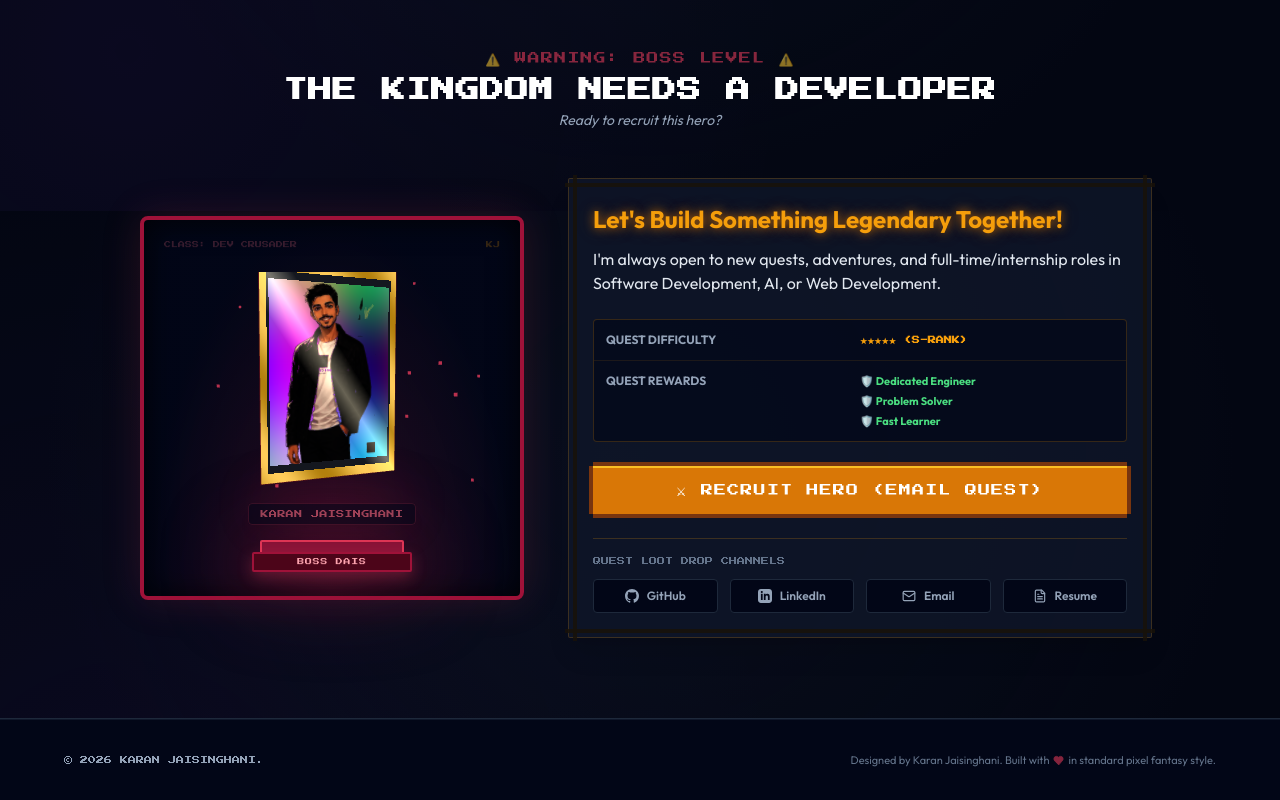
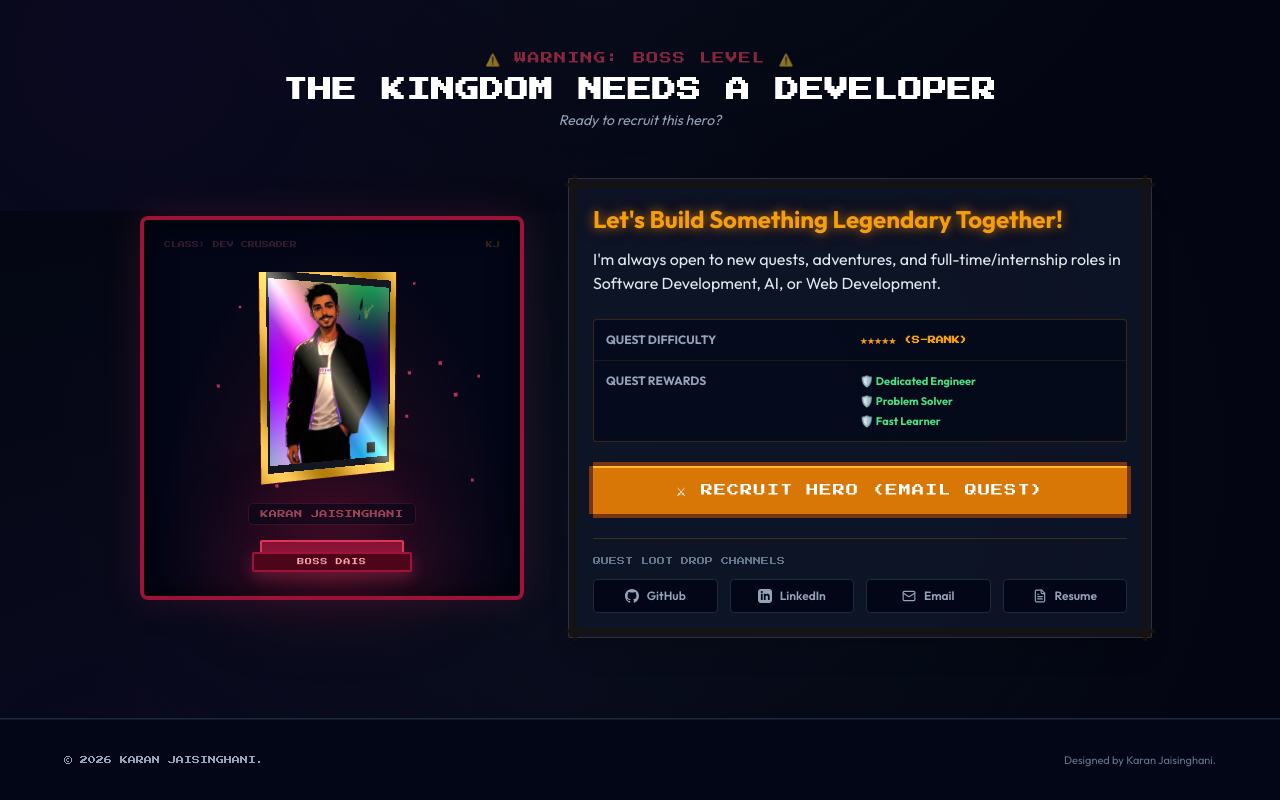
Before and after one commit to Karan-Jaisinghani/rpg-portfolio, a React (Vite) app: page / in a window 1280 px wide. Shown: the part 5389-6189 px from the top of the page. Built offline with nearby package versions, Linux system fonts and the light colour scheme.

Commit message:
docs: simplify footer text

```diff
--- a/src/App.tsx
+++ b/src/App.tsx
@@ -261,9 +261,7 @@ function App() {
             <span className="font-pressstart text-[8px] text-slate-400">© 2026 KARAN JAISINGHANI.</span>
           </div>
           <div className="flex items-center gap-1 text-[11px]">
-            <span>Designed by Karan Jaisinghani. Built with</span>
-            <Heart size={11} className="text-rose-500 fill-current animate-pulse" />
-            <span>in standard pixel fantasy style.</span>
+            <span>Designed by Karan Jaisinghani.</span>
           </div>
         </div>
       </footer>
```
